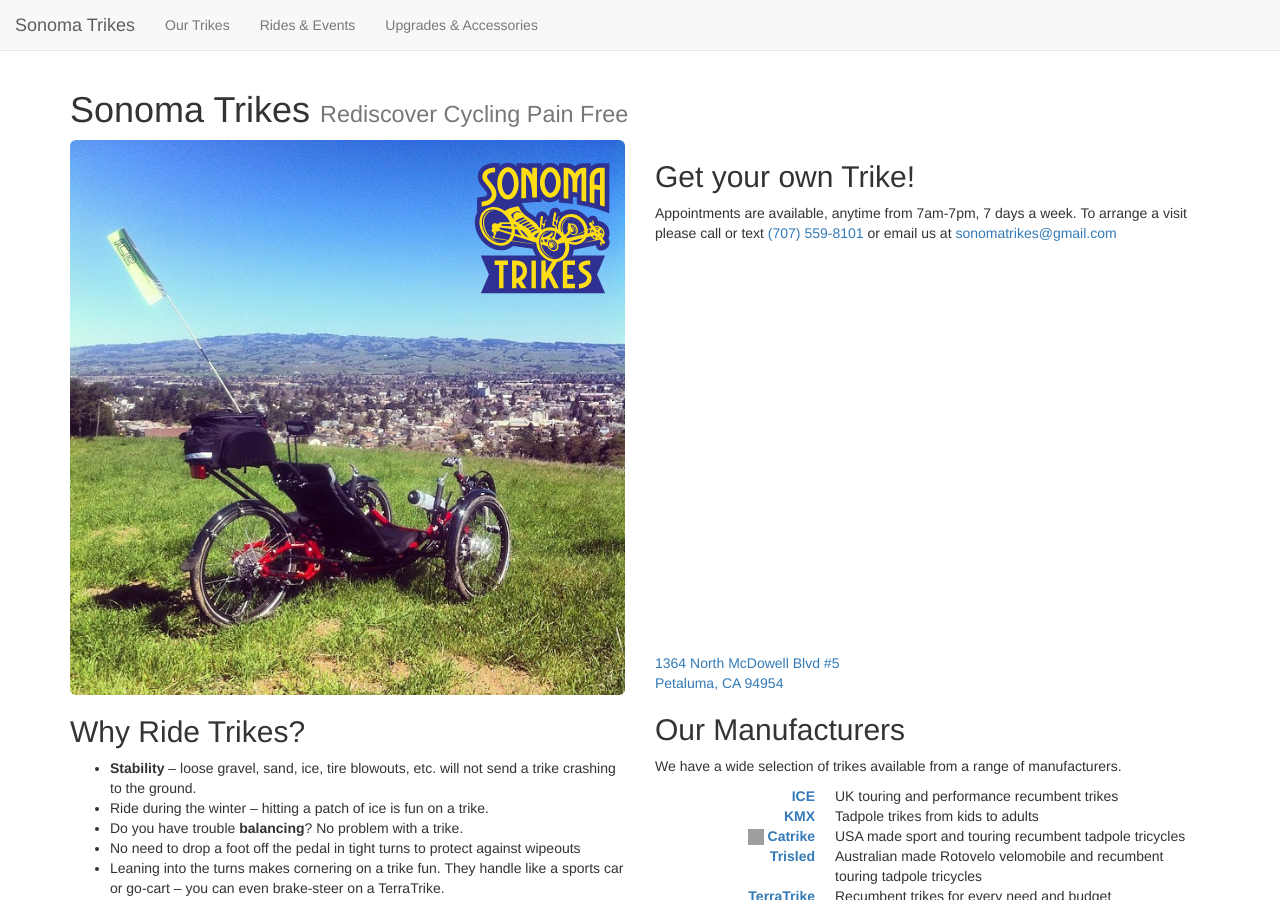
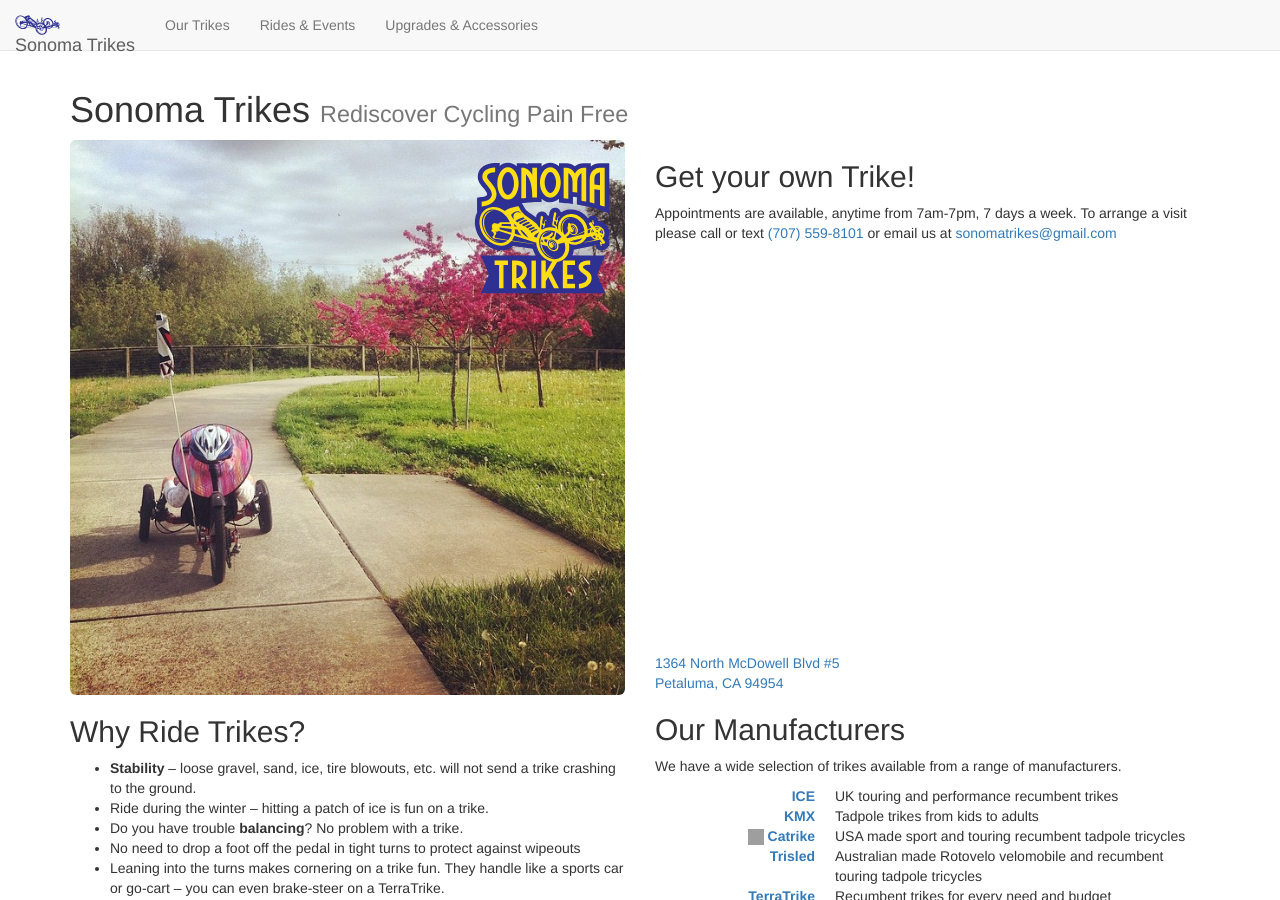
Before and after one commit to sonomatrikes/sonomatrikes.github.io, a Jekyll site: the page built from index.html, in a window 1280 px wide and 900 px high. Built offline with Jekyll 4.4.1, drawn with Linux system fonts in a browser that asks for light colours; nearby versions of some CDN libraries; Markdown is read by kramdown in place of the engine named in the settings; comment, search, counter and statistics services are not loaded; grey boxes are pictures that could not be loaded.

Commit message:
Add trike to topbar
Should be the simplifed version of the trike, but don't have that asset yet

```diff
--- a/_includes/navbar.html
+++ b/_includes/navbar.html
@@ -8,7 +8,7 @@
         <span class="icon-bar"></span>
         <span class="icon-bar"></span>
       </button>
-      <a class="navbar-brand" href="/">Sonoma Trikes</a>
+      <a class="navbar-brand" href="/"><img height="20" src="/img/trike-only.svg"> Sonoma Trikes</a>
     </div>
 
     <!-- Collect the nav links, forms, and other content for toggling -->
```
